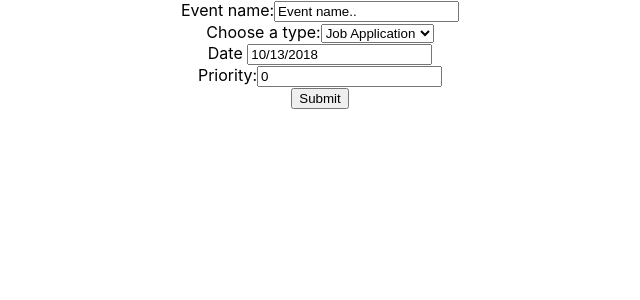
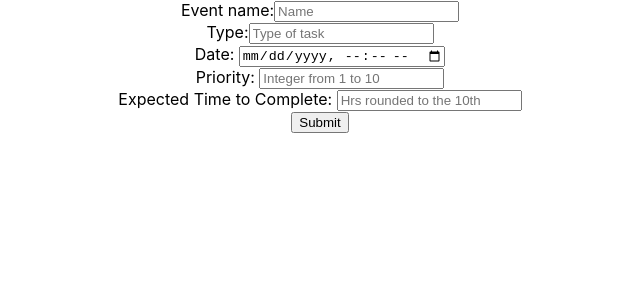
Before and after one commit to tobyweed/deadline_radar_client, a React (Create React App) app: page / in a window 1280 px wide. Shown: the top 300 px of the page, without its empty margins (320-960 px from the left). Built offline with nearby package versions, Linux system fonts and the light colour scheme.

Commit message:
implement axios comm w/ server

```diff
--- a/src/App.js
+++ b/src/App.js
@@ -1,14 +1,11 @@
 import React, { Component } from 'react';
-import axios from 'axios';
 import './App.css';
 
-import Date from './components/Date';
+import CreateDeadline from './components/CreateDeadline';
 
 class App extends Component {
 	constructor() {
 		super();
-		this.handleChange = this.handleChange.bind(this);
-		this.handleFormSubmit = this.handleFormSubmit.bind(this);
 	}
 
 	state = {
@@ -18,76 +15,9 @@ class App extends Component {
 	render() {
 		return (
 			<div className="App">
-				<form onSubmit={this.handleFormSubmit}>
-					<label htmlFor="event-name">Event name:</label>
-					<input
-						onChange={this.handleChange}
-						className="form-submit"
-						value="Event name.."
-						type="text"
-						id="event-name"
-					/>
-					<div>
-						<label htmlFor="select-type">Choose a type:</label>
-
-						<select id="select-type">
-							<option value="Job Application">
-								Job Application
-							</option>
-							<option value="Homework">Homework</option>
-							<option value="Project">Project</option>
-							<option value="Other">Other</option>
-						</select>
-					</div>
-					<div className="date-submit">
-						<label>
-							Date <Date />
-						</label>
-					</div>
-					<div className="priority-submit">
-						Priority:
-						<input
-							onChange={this.handleChange}
-							className="form-submit"
-							value="0"
-							type="number"
-						/>
-					</div>
-					<div className="submit">
-						<input
-							onChange={this.handleChange}
-							className="form-submit"
-							value="Submit"
-							type="submit"
-						/>
-					</div>
-				</form>
-				<p>{this.state.data}</p>
+				<CreateDeadline />
 			</div>
 		);
-	}
-
-	handleFormSubmit(e) {
-		e.preventDefault();
-
-		// This is axios. It is how client communicates with server.
-		//Login on form submit
-		e.preventDefault();
-
-		return axios
-			.get('/trick')
-			.then(res => {
-				this.setState({ data: res.data });
-			})
-			.catch(err => {
-				return err;
-			});
-	}
-
-	handleChange(e) {
-		this.setState({
-			[e.target.name]: e.target.value
-		});
 	}
 }
 
--- /dev/null
+++ b/src/components/CreateDeadline.js
@@ -0,0 +1,121 @@
+import React, { Component } from 'react';
+import axios from 'axios';
+
+class CreateDeadline extends Component {
+	constructor() {
+		super();
+		this.handleChange = this.handleChange.bind(this);
+		this.handleFormSubmit = this.handleFormSubmit.bind(this);
+	}
+
+	state = {
+		data: ''
+	};
+
+	render() {
+		return (
+			<div className="create-deadline">
+				<form onSubmit={this.handleFormSubmit}>
+					<label htmlFor="event-name">Event name:</label>
+					<input
+						onChange={this.handleChange}
+						className="formSubmit"
+						type="text"
+						placeholder="Name"
+						name="name"
+						required
+					/>
+					<div>
+						<label htmlFor="select-type">Type:</label>
+						<input
+							onChange={this.handleChange}
+							className="formSubmit"
+							type="text"
+							placeholder="Type of task"
+							name="type"
+						/>
+					</div>
+					<div>
+						<label htmlFor="date">Date: </label>
+						<input
+							name="date"
+							onChange={this.handleChange}
+							className="form"
+							placeholder="Date in ISO8 format"
+							type="datetime-local"
+							required
+						/>
+					</div>
+					<div className="priority">
+						<label htmlFor="priority">Priority: </label>
+						<input
+							name="priority"
+							onChange={this.handleChange}
+							className="form"
+							placeholder="Integer from 1 to 10"
+							type="number"
+						/>
+					</div>
+					<div className="numOfHours">
+						<label htmlFor="numOfHours">
+							Expected Time to Complete:{' '}
+						</label>
+						<input
+							name="numOfHours"
+							onChange={this.handleChange}
+							className="form"
+							placeholder="Hrs rounded to the 10th"
+							type="number"
+						/>
+					</div>
+					<div className="submit">
+						<input className="form" value="Submit" type="submit" />
+					</div>
+				</form>
+				<p>{this.state.data}</p>
+			</div>
+		);
+	}
+
+	handleFormSubmit(e) {
+		e.preventDefault();
+
+		//create the deadline!
+		return axios
+			.post('/create-deadline', {
+				name: this.state.name,
+				type: this.state.type,
+				date: this.state.date,
+				priority: this.state.priority,
+				num_of_hours: this.state.numOfHours
+			})
+			.then(res => {
+				this.setState({ data: 'Success!' });
+			})
+			.catch(err => {
+				return err;
+			});
+	}
+
+	handleChange(e) {
+		this.setState({
+			[e.target.name]: e.target.value
+		});
+
+		//Check to make sure priority and numOfHours are integer values, to avoid
+		//sending server a bad request
+		if (
+			e.target.name === 'priority' &&
+			typeof this.state.priority !== 'number'
+		) {
+			this.setState({ priority: 1 });
+		} else if (
+			e.target.name === 'numOfHours' &&
+			typeof this.state.numOfHours !== 'number'
+		) {
+			this.setState({ numOfHours: 0 });
+		}
+	}
+}
+
+export default CreateDeadline;
--- a/src/components/Date.js
+++ b/src/components/Date.js
@@ -1,3 +1,5 @@
+//Not currently in use
+
 import React, { Component } from 'react';
 import DatePicker from 'react-datepicker';
 import moment from 'moment';
@@ -7,13 +9,13 @@ class Date extends Component {
 	constructor(props) {
 		super(props);
 		this.state = {
-			startDate: moment()
+			date: moment()
 		};
 		this.handleChange = this.handleChange.bind(this);
 	}
 
 	handleChange(date) {
-		this.setState({ startDate: date });
+		this.props.setDate(date);
 	}
 
 	render() {
```
